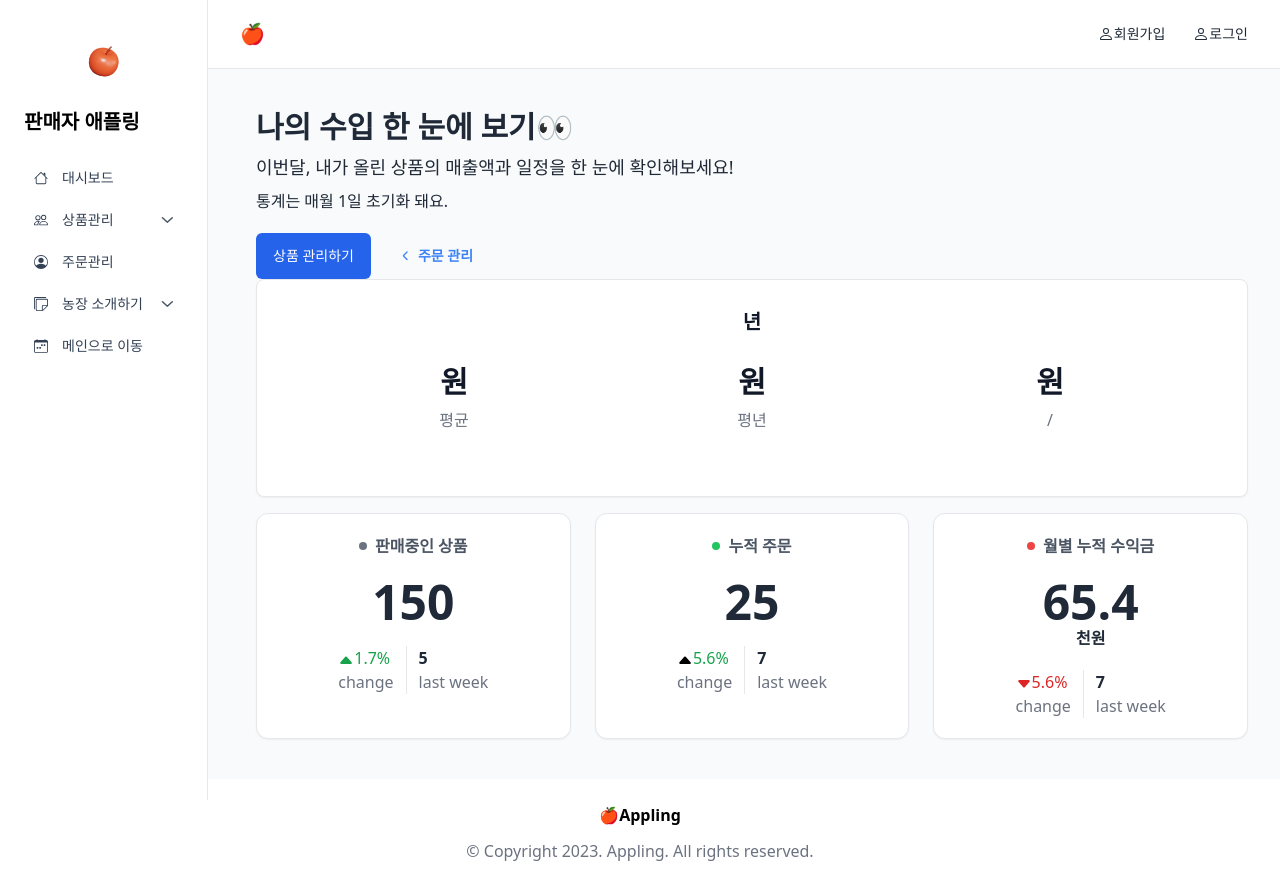
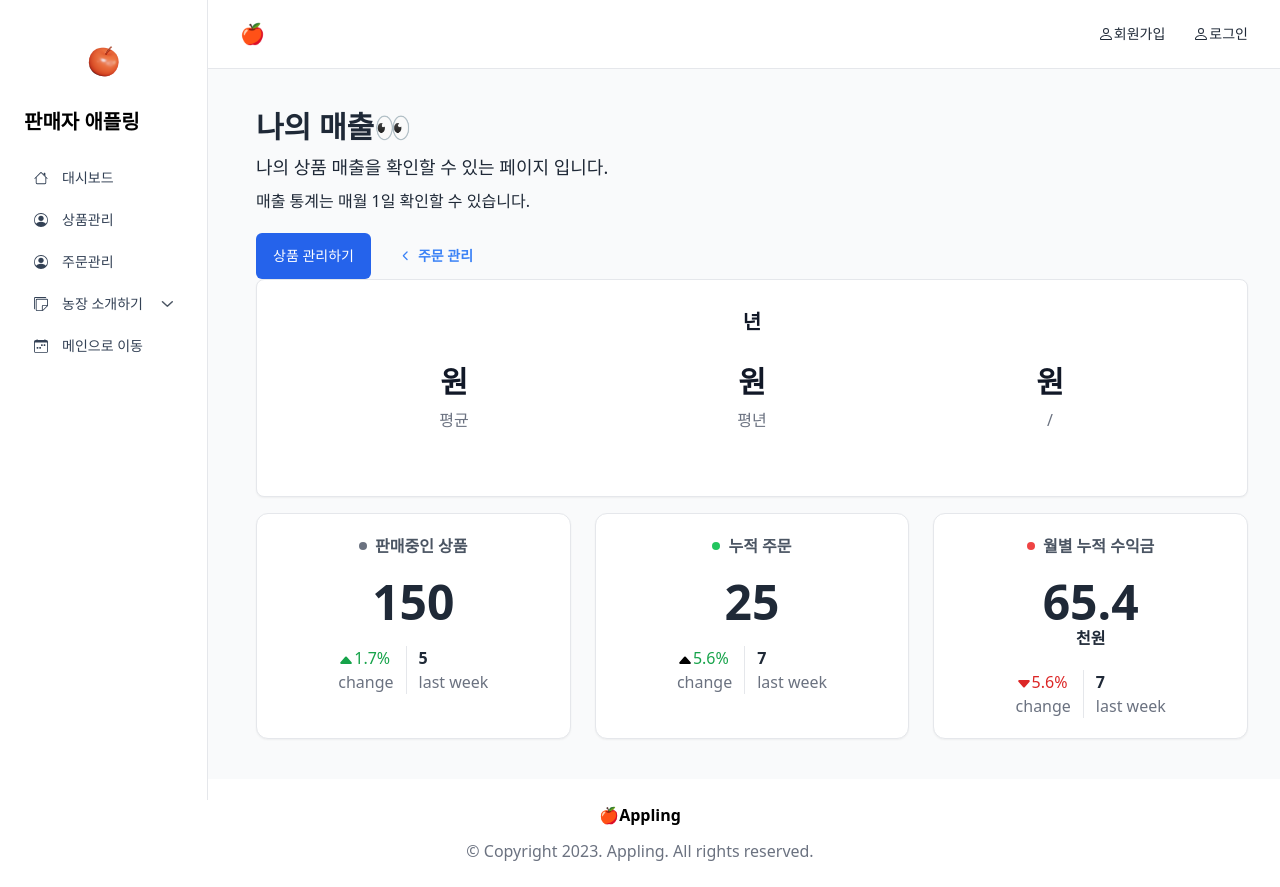
Before and after one commit to appling-c/appling-fe, a Vue app: page /admin in a window 1280 px wide. Built offline with nearby package versions, Linux system fonts and the light colour scheme; a small style sheet from the web is missing; a web font is replaced by a local one.

Commit message:
워딩 수정

```diff
--- a/src/components/admin/Dashboard.vue
+++ b/src/components/admin/Dashboard.vue
@@ -1,12 +1,12 @@
 <template>
 	<header class=" ">
 		<h1 class="block text-2xl font-bold text-gray-800 sm:text-3xl dark:text-white">
-			나의 수입 한 눈에 보기👀
+			나의 매출👀
 		</h1>
 		<p class="mt-2 text-lg text-gray-800 dark:text-gray-400">
-			이번달, 내가 올린 상품의 매출액과 일정을 한 눈에 확인해보세요!
+			나의 상품 매출을 확인할 수 있는 페이지 입니다.
 		</p>
-		<p class="mt-2 text-m text-gray-800 dark:text-gray-200">통계는 매월 1일 초기화 돼요.</p>
+		<p class="mt-2 text-m text-gray-800 dark:text-gray-200">매출 통계는 매월 1일 확인할 수 있습니다.</p>
 
 		<div class="mt-5 flex flex-col items-center gap-2 sm:flex-row sm:gap-3">
 			<router-link
--- a/src/components/admin/TheAdminHeader.vue
+++ b/src/components/admin/TheAdminHeader.vue
@@ -6,9 +6,7 @@
 
 		<!-- ========== MAIN CONTENT ========== -->
 		<!-- Sidebar Toggle -->
-    <div
-      class="sticky top-0 inset-x-0 z-20 bg-white border-y px-4 sm:px-6 md:px-8 lg:hidden"
-    >
+		<div class="sticky top-0 inset-x-0 z-20 bg-white border-y px-4 sm:px-6 md:px-8 lg:hidden">
 			<div class="flex items-center py-4">
 				<!-- Navigation Toggle -->
 				<button
@@ -96,10 +94,10 @@
 						</a>
 					</li>
 
-          <li class="hs-accordion" id="users-orders">
+					<li>
 						<a
-              :class="currentPath == 'orders' ? 'bg-gray-100' : ''"
-              class="hs-accordion-toggle flex items-center gap-x-3.5 py-2 px-2.5 hs-accordion-active:text-blue-600 hs-accordion-active:hover:bg-transparent text-sm text-slate-700 rounded-md hover:bg-gray-100"
+							@click="moveto('/admin/product/list', '상품 관리 > 상품 상세')"
+							class="flex items-center gap-x-3.5 py-2 px-2.5 hs-accordion-active:text-blue-600 hs-accordion-active:hover:bg-transparent text-sm text-slate-700 rounded-md hover:bg-gray-100"
 						>
 							<svg
 								class="w-3.5 h-3.5"
@@ -109,69 +107,14 @@
 								fill="currentColor"
 								viewBox="0 0 16 16"
 							>
+								<path d="M11 6a3 3 0 1 1-6 0 3 3 0 0 1 6 0z" />
 								<path
-                  d="M15 14s1 0 1-1-1-4-5-4-5 3-5 4 1 1 1 1h8zm-7.978-1A.261.261 0 0 1 7 12.996c.001-.264.167-1.03.76-1.72C8.312 10.629 9.282 10 11 10c1.717 0 2.687.63 3.24 1.276.593.69.758 1.457.76 1.72l-.008.002a.274.274 0 0 1-.014.002H7.022zM11 7a2 2 0 1 0 0-4 2 2 0 0 0 0 4zm3-2a3 3 0 1 1-6 0 3 3 0 0 1 6 0zM6.936 9.28a5.88 5.88 0 0 0-1.23-.247A7.35 7.35 0 0 0 5 9c-4 0-5 3-5 4 0 .667.333 1 1 1h4.216A2.238 2.238 0 0 1 5 13c0-1.01.377-2.042 1.09-2.904.243-.294.526-.569.846-.816zM4.92 10A5.493 5.493 0 0 0 4 13H1c0-.26.164-1.03.76-1.724.545-.636 1.492-1.256 3.16-1.275zM1.5 5.5a3 3 0 1 1 6 0 3 3 0 0 1-6 0zm3-2a2 2 0 1 0 0 4 2 2 0 0 0 0-4z"
-                ></path>
+									fill-rule="evenodd"
+									d="M0 8a8 8 0 1 1 16 0A8 8 0 0 1 0 8zm8-7a7 7 0 0 0-5.468 11.37C3.242 11.226 4.805 10 8 10s4.757 1.225 5.468 2.37A7 7 0 0 0 8 1z"
+								/>
 							</svg>
-
 							상품관리
-
-              <svg
-                class="hs-accordion-active:block ml-auto hidden w-3 h-3 text-gray-600 group-hover:text-gray-500"
-                width="16"
-                height="16"
-                viewBox="0 0 16 16"
-                fill="none"
-                xmlns="http://www.w3.org/2000/svg"
-              >
-                <path
-                  d="M2 11L8.16086 5.31305C8.35239 5.13625 8.64761 5.13625 8.83914 5.31305L15 11"
-                  stroke="currentColor"
-                  stroke-width="2"
-                  stroke-linecap="round"
-                ></path>
-              </svg>
-
-              <svg
-                class="hs-accordion-active:hidden ml-auto block w-3 h-3 text-gray-600 group-hover:text-gray-500"
-                width="16"
-                height="16"
-                viewBox="0 0 16 16"
-                fill="none"
-                xmlns="http://www.w3.org/2000/svg"
-              >
-                <path
-                  d="M2 5L8.16086 10.6869C8.35239 10.8637 8.64761 10.8637 8.83914 10.6869L15 5"
-                  stroke="currentColor"
-                  stroke-width="2"
-                  stroke-linecap="round"
-                ></path>
-              </svg>
 						</a>
-
-            <div
-              id="users-accordion-child"
-              class="hs-accordion-content w-full overflow-hidden transition-[height] duration-300 hidden"
-            >
-              <ul class="pt-2 pl-2">
-                <li>
-                  <a
-                    class="flex items-center gap-x-3.5 py-2 px-2.5 text-sm text-slate-700 rounded-md hover:bg-gray-100"
-                    @click="moveto('/admin/product/detail/0', '상품 관리 > 상품 등록')"
-                  >
-                    상품 등록하기
-                  </a>
-                </li>
-                <li>
-                  <a
-                    class="flex items-center gap-x-3.5 py-2 px-2.5 text-sm text-slate-700 rounded-md hover:bg-gray-100"
-                    @click="moveto('/admin/product/list', '상품 관리 > 상품 상세')"
-                  >
-                    상품 관리하기
-                  </a>
-                </li>
-              </ul>
-            </div>
 					</li>
 
 					<li>
--- a/src/components/admin/order/OrderCalendar.vue
+++ b/src/components/admin/order/OrderCalendar.vue
@@ -4,7 +4,7 @@
       📦 상품 달력
     </h1>
     <p class="mt-2 text-base text-gray-800 dark:text-gray-400">
-      상품 달력 상품 달력 상품 달력 상품 달력
+     주문 내역을 달력으로 확인해보세요!
     </p>
 
     <div class="mt-5 flex flex-col items-center gap-2 sm:flex-row sm:gap-3">
--- a/src/components/admin/order/OrderHistory.vue
+++ b/src/components/admin/order/OrderHistory.vue
@@ -6,7 +6,7 @@
           📦 주문 관리
         </h1>
         <p class="mt-2 text-lg text-slate-800 dark:text-slate-600">
-          주문 내역 주문 내역 주문 내역 주문 내역 주문 내역 주문 내역 주문 내역
+          고객이 주문한 내역을 확인하고 처리하는 페이지 입니다.
         </p>
 
         <div class="mt-5 flex flex-col items-center gap-2 sm:flex-row sm:gap-3">
--- a/src/components/admin/product/ProductDetail.vue
+++ b/src/components/admin/product/ProductDetail.vue
@@ -6,8 +6,7 @@
       </h1>
       <template v-if="mode == 'regist'">
         <p class="mt-2 text-lg text-gray-800 dark:text-gray-600">
-          상품 정보를 등록한 후 한장짜리 <span class="text-blue-600">팜플렛</span>을
-          만들어 홍보해보세요!
+          판매하고자 하는 상품을 등록해주세요.
         </p>
         <p class="mt-2 text-base text-gray-800 dark:text-gray-400">
           등록 이후에도 수정이 가능합니다.
--- a/src/components/admin/product/ProductList.vue
+++ b/src/components/admin/product/ProductList.vue
@@ -5,8 +5,8 @@
         📦 상품 관리하기
       </h1>
       <p class="mt-2 text-lg text-gray-800 dark:text-gray-600">
-        상품 정보를 등록한 후 한장짜리
-        <span class="text-blue-600">카카오톡 공유하기</span>을 만들어 홍보해보세요!
+        내가 등록한 상품을 관리하는 페이지 입니다.
+        상품의 상태를 확인하고 상품의 판매 상태를 업데이트할 수 있습니다.
       </p>
       <p class="mt-2 text-base text-gray-800 dark:text-gray-400">
         등록 이후에도 수정이 가능합니다.
```
Lines whose indentation alone changed are shown as unchanged.
